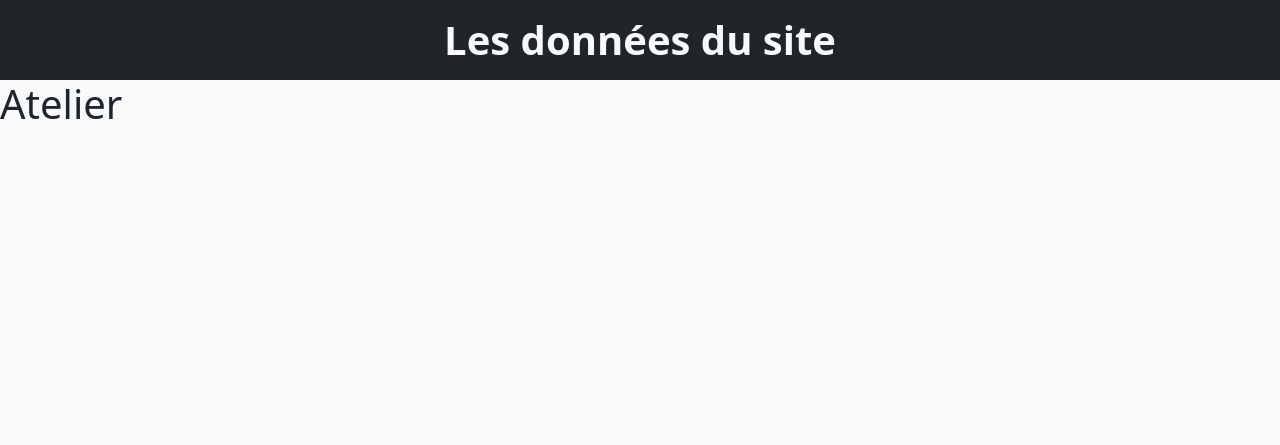
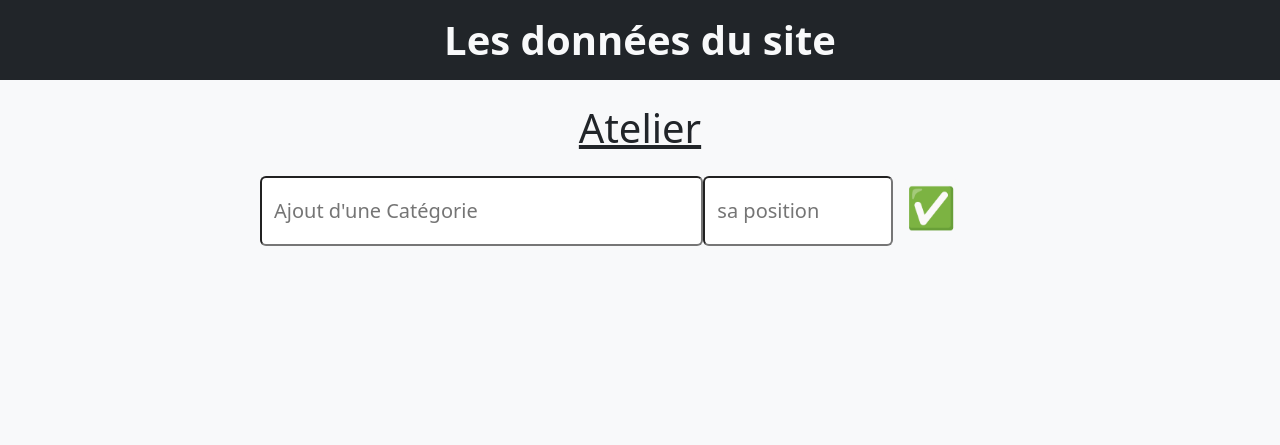
Before and after one commit to ChristopheC-83/velo-expresso-back, a PHP site: template views/pages/workshop.view.php in a window 1280 px wide. Shown: the top 445 px of the page. Run offline with PHP 8.4, Linux system fonts and the light colour scheme; the template is opened without the code that fills it: most values are stand-ins (such as "Sample title", 1, 10 or a date in 2020); data that the repository does not hold is empty; some libraries are stand-ins or nearby versions.

Commit message:
enregistrement données carégories atelier ok

```diff
--- a/views/pages/workshop.view.php
+++ b/views/pages/workshop.view.php
@@ -1 +1,17 @@
-<h1>Atelier</h1>
+<h1 class="text-center my-4"><u>Atelier</u></h1>
+<div class="container">
+    <?= Tools::showArray($categories)  ?>
+
+</div>
+
+<div class="container">
+    <div class="row">
+        <div class=" col-11 col-sm-10 col-lg-8 mx-auto">
+            <form action="<?= URL ?>admin/send_new_category" method="POST" class="row">
+                <input type="text" class="col-7 text-primary fs-5  rounded" id="new_category" name="new_category" placeholder="Ajout d'une Catégorie">
+                <input type="number" class="col-3 text-primary fs-5 rounded" id="new_position" name="new_position" placeholder="sa position">
+                <button class="col-1 btn btn-light"><h1>✅</h1></button>
+            </form>
+        </div>
+    </div>
+</div>
```
Also changed, not shown: controllers/Workshop.controller.php (+13 -1 lines), index.php (+15 -4 lines), models/Workshop.model.php (+22 -0 lines).
